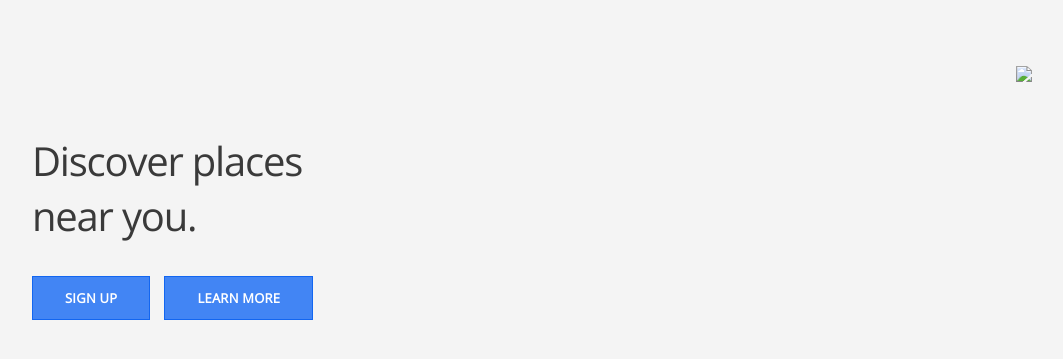
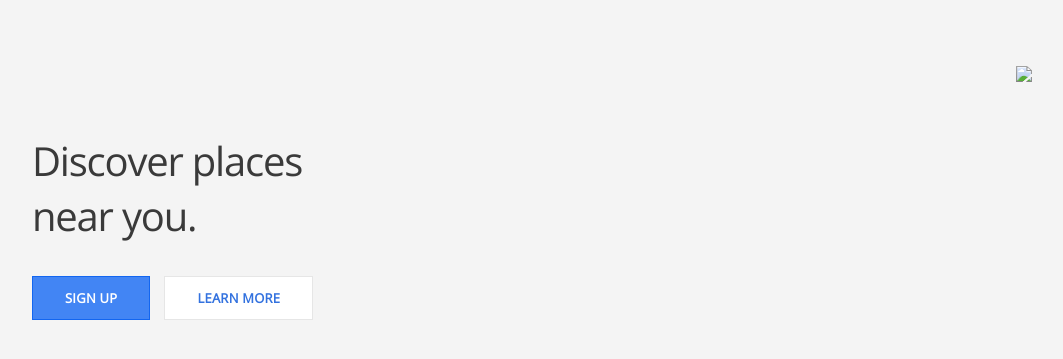
Before and after one commit to animeshsinghweb/learning-flask, a Flask app: template templates/index.html in a window 1280 px wide. Shown: the part 50-409 px from the top of the page, without its empty margins (108-1171 px from the left). Run offline with Flask 2, Linux system fonts and the light colour scheme; the template is opened without the code that fills it, so the values that code supplies are empty; parts of the project's set-up code (start-up, migrations or seed data) failed here and were passed over.

Commit message:
Customzed index.html and added image in static/img

```diff
--- a/templates/index.html
+++ b/templates/index.html
@@ -7,7 +7,7 @@
         <div class="section-content">
             <h2>Discover places near you.</h2>
             <a href="#" class="btn-primary">Sign up</a>
-            <a href="#" class="btn-primary">Learn more</a>
+            <a href="#" class="btn-secondary">Learn more</a>
         </div>
 
         <div class="section-device">
```
Also changed, not shown: static/img/device.png (added).
